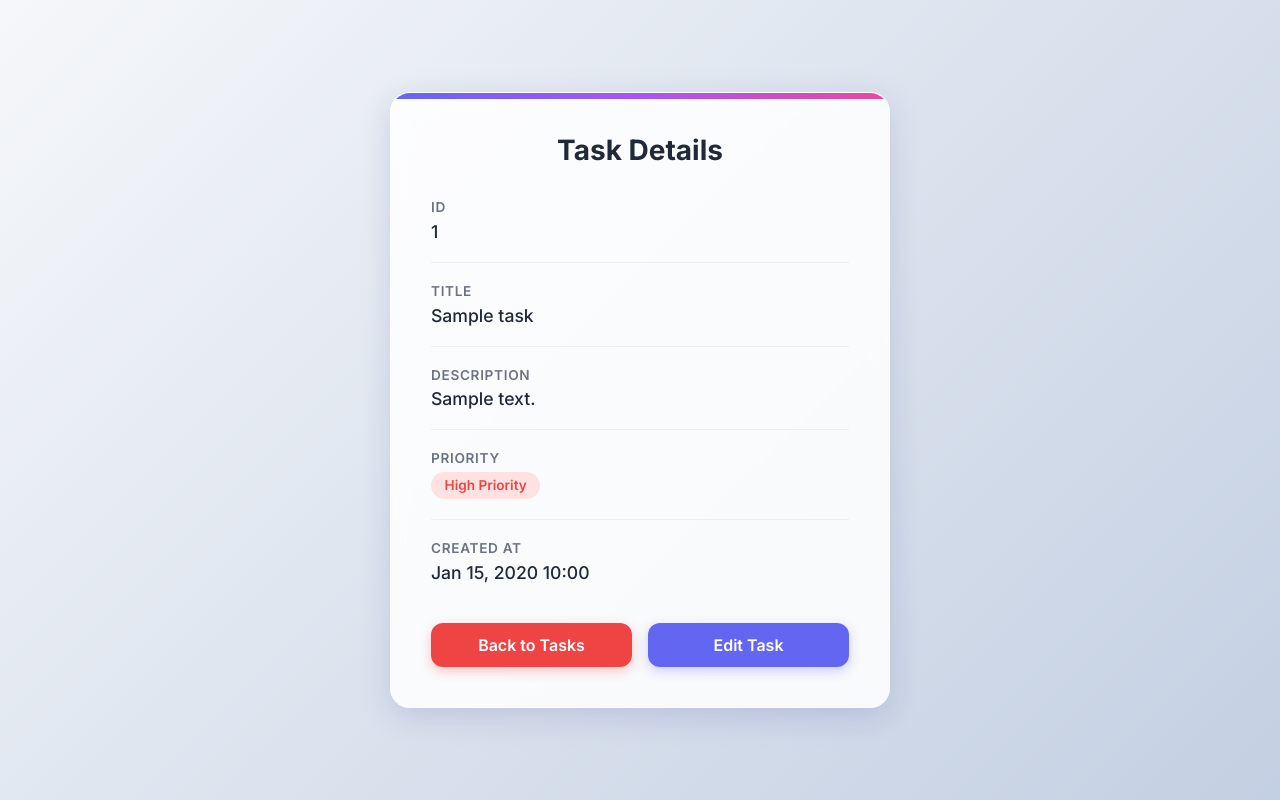
After one commit to Robinson-111/crud-django-tasks, a Django app: page /tasks/1 in a window 1280 px wide. The commit adds this page. Run offline with Django 5.2, Linux system fonts and the light colour scheme; tables that the repository leaves empty hold one stand-in row (values such as "Sample post").

Commit message:
2026/07/11 Creacion de endpoints y mejoras en CSS

```diff
--- /dev/null
+++ b/tasks/templates/tasks/details_task.html
@@ -0,0 +1,218 @@
+<!DOCTYPE html>
+<html lang="en">
+
+<head>
+    <meta charset="UTF-8">
+    <meta name="viewport" content="width=device-width, initial-scale=1.0">
+    <title>Details Task - {{task.title}}</title>
+    <link href="https://fonts.googleapis.com/css2?family=Inter:wght@400;500;600;700&display=swap" rel="stylesheet">
+    <style>
+        :root {
+            --primary: #6366f1;
+            --primary-hover: #4f46e5;
+            --bg-gradient: linear-gradient(135deg, #f5f7fa 0%, #c3cfe2 100%);
+            --card-bg: rgba(255, 255, 255, 0.85);
+            --text-main: #1f2937;
+            --text-muted: #6b7280;
+            --border-color: rgba(255, 255, 255, 0.4);
+            --shadow: 0 8px 32px 0 rgba(31, 38, 135, 0.15);
+        }
+
+        body {
+            margin: 0;
+            padding: 0;
+            font-family: 'Inter', sans-serif;
+            background: var(--bg-gradient);
+            min-height: 100vh;
+            display: flex;
+            align-items: center;
+            justify-content: center;
+            color: var(--text-main);
+        }
+
+        .container {
+            width: 100%;
+            max-width: 500px;
+            padding: 2rem;
+        }
+
+        .card {
+            background: var(--card-bg);
+            backdrop-filter: blur(10px);
+            -webkit-backdrop-filter: blur(10px);
+            border: 1px solid var(--border-color);
+            border-radius: 20px;
+            padding: 2.5rem;
+            box-shadow: var(--shadow);
+            position: relative;
+            overflow: hidden;
+        }
+
+        .card::before {
+            content: "";
+            position: absolute;
+            top: 0;
+            left: 0;
+            width: 100%;
+            height: 6px;
+            background: linear-gradient(90deg, #6366f1, #a855f7, #ec4899);
+        }
+
+        .card-header {
+            margin-bottom: 2rem;
+            text-align: center;
+        }
+
+        .card-header h2 {
+            margin: 0;
+            font-size: 1.75rem;
+            font-weight: 700;
+            color: var(--text-main);
+        }
+
+        .task-details {
+            list-style: none;
+            padding: 0;
+            margin: 0 0 2.5rem 0;
+        }
+
+        .detail-item {
+            display: flex;
+            flex-direction: column;
+            margin-bottom: 1.25rem;
+            padding-bottom: 1.25rem;
+            border-bottom: 1px solid rgba(0, 0, 0, 0.05);
+        }
+
+        .detail-item:last-child {
+            border-bottom: none;
+            margin-bottom: 0;
+            padding-bottom: 0;
+        }
+
+        .label {
+            font-size: 0.85rem;
+            text-transform: uppercase;
+            letter-spacing: 0.05em;
+            color: var(--text-muted);
+            margin-bottom: 0.35rem;
+            font-weight: 600;
+        }
+
+        .value {
+            font-size: 1.1rem;
+            font-weight: 500;
+        }
+
+        .priority-badge {
+            display: inline-block;
+            padding: 0.35rem 0.85rem;
+            border-radius: 2rem;
+            font-size: 0.85rem;
+            font-weight: 600;
+            background: #fef3c7;
+            color: #d97706;
+        }
+
+        .priority-badge.important-True {
+            background: #fee2e2;
+            color: #ef4444;
+        }
+
+        .priority-badge.important-False {
+            background: #d1fae5;
+            color: #059669;
+        }
+
+        .actions {
+            display: flex;
+            justify-content: center;
+            gap: 1rem;
+        }
+
+        .btn {
+            display: inline-flex;
+            align-items: center;
+            justify-content: center;
+            padding: 0.75rem 1.5rem;
+            font-size: 1rem;
+            font-weight: 600;
+            border-radius: 12px;
+            text-decoration: none;
+            transition: all 0.3s ease;
+            cursor: pointer;
+            border: none;
+            width: 100%;
+        }
+
+        .btn-primary {
+            background: var(--primary);
+            color: white;
+            box-shadow: 0 4px 12px rgba(99, 102, 241, 0.3);
+        }
+
+        .btn-primary:hover {
+            background: var(--primary-hover);
+            transform: translateY(-2px);
+            box-shadow: 0 6px 16px rgba(99, 102, 241, 0.4);
+        }
+
+        .btn-secondary {
+            background: #ef4444;
+            color: white;
+            box-shadow: 0 4px 12px rgba(239, 68, 68, 0.3);
+        }
+
+        .btn-secondary:hover {
+            background: #dc2626;
+            transform: translateY(-2px);
+            box-shadow: 0 6px 16px rgba(239, 68, 68, 0.4);
+        }
+    </style>
+</head>
+
+<body>
+
+    <div class="container">
+        <div class="card">
+            <div class="card-header">
+                <h2>Task Details</h2>
+            </div>
+
+            <ul class="task-details">
+                <li class="detail-item">
+                    <span class="label">ID</span>
+                    <span class="value">{{task.id}}</span>
+                </li>
+                <li class="detail-item">
+                    <span class="label">Title</span>
+                    <span class="value">{{task.title|default:task}}</span>
+                </li>
+                <li class="detail-item">
+                    <span class="label">Description</span>
+                    <span class="value">{{task.description|default:"No description provided."}}</span>
+                </li>
+                <li class="detail-item">
+                    <span class="label">Priority</span>
+                    <span class="value">
+                        <span class="priority-badge important-{{task.important}}">
+                            {% if task.important %}High Priority{% else %}Normal Priority{% endif %}
+                        </span>
+                    </span>
+                </li>
+                <li class="detail-item">
+                    <span class="label">Created At</span>
+                    <span class="value">{{task.created_at|date:"M d, Y H:i"}}</span>
+                </li>
+            </ul>
+
+            <div class="actions">
+                <a href="{% url 'tasks' %}" class="btn btn-secondary">Back to Tasks</a>
+                <a href="{% url 'edit' task.id %}" class="btn btn-primary">Edit Task</a>
+            </div>
+        </div>
+    </div>
+
+</body>
+
+</html>
--- a/tasks/urls.py
+++ b/tasks/urls.py
@@ -4,5 +4,8 @@ from . import views
 urlpatterns = [
     path('', views.tasks, name = 'tasks'),
     path('create/', views.create_task, name= 'create'),
-    path('edit/', views.edit_task, name= 'edit')
+    path('<int:id>', views.details_task, name= 'detail'),
+    path('<int:id>/edit/', views.edit_task, name= 'edit'),
+    # path('<int:id>/edit', views.details_task, name= 'edit'),
+    # path('<int:id/delete>', views.details_task, name= 'delete')
 ]
--- a/tasks/views.py
+++ b/tasks/views.py
@@ -1,10 +1,9 @@
-from django.shortcuts import render, redirect
+from django.shortcuts import render, redirect, get_object_or_404
 from .models import Task
 
 def tasks(request):
 
     task = Task.objects.all()
-
     return render(request, 'tasks/tasks.html',{
         'tasks': task
     })
@@ -14,9 +13,10 @@ def create_task(request):
         return render(request, 'tasks/create_task.html')
 
     titulo = request.POST['title']
-    descripcion = request.POST['description']        # prioridad = request.POST['important']
+    descripcion = request.POST['description']
+    prioridad = 'important' in request.POST
 
-    tarea = Task(title = titulo, description = descripcion)
+    tarea = Task(title = titulo, description = descripcion, important = prioridad)
     tarea.save()
 
     return redirect('tasks')
@@ -25,3 +25,18 @@ def create_task(request):
 def edit_task(request):
     if request.method == 'GET':
         return render(request, 'tasks/edit_task.html')
+
+
+def details_task(request, id):
+
+    task = get_object_or_404(Task, id = id)
+    return render(request, 'tasks/details_task.html', {
+        'task': task
+    })
+
+
+def edit_task(request, id):
+    if request.method == "GET":
+        return render(request, 'tasks/edit_task.html')
+
+    # task = Task.objects.get(id = id)
```
Also changed, not shown: tasks/templates/tasks/create_task.html (+23 -1 lines), tasks/templates/tasks/edit_task.html (+9 -0 lines), tasks/templates/tasks/tasks.html (+21 -2 lines).
